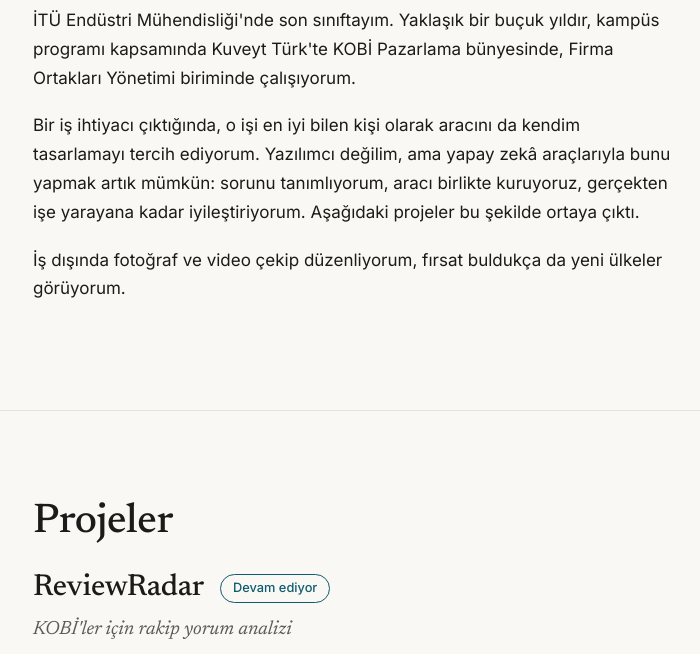
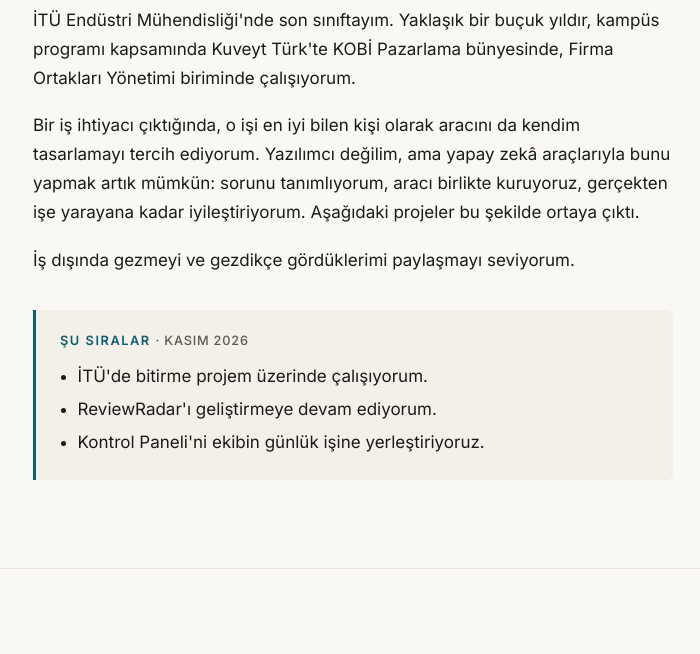
Before and after one commit to yskirca1/yskirca1.github.io, a plain HTML site: page index.html in a window 1280 px wide. Shown: the part 647-1301 px from the top of the page, without its empty margins (287-987 px from the left). Drawn offline with Linux system fonts and the light colour scheme.

Commit message:
Paylaşım görseli, 404 sayfası, Cloudflare ziyaretçi sayacı, Şu sıralar kutusu; Hakkımda cümlesi
Co-Authored-By: Claude Opus 5.5 <noreply@anthropic.com>

```diff
--- a/index.html
+++ b/index.html
@@ -9,7 +9,14 @@
   <meta property="og:description" content="Hâlâ öğreniyorum. / Still learning.">
   <meta property="og:type" content="website">
   <meta property="og:url" content="https://yusufselimkirca.com/">
-  <meta property="og:image" content="https://yusufselimkirca.com/img/profil.webp">
+  <meta property="og:site_name" content="Yusuf Selim Kırca">
+  <meta property="og:locale" content="tr_TR">
+  <meta property="og:locale:alternate" content="en_US">
+  <meta property="og:image" content="https://yusufselimkirca.com/img/paylasim.jpg">
+  <meta property="og:image:width" content="1200">
+  <meta property="og:image:height" content="630">
+  <meta property="og:image:alt" content="Yusuf Selim Kırca · Hâlâ öğreniyorum.">
+  <meta name="twitter:card" content="summary_large_image">
   <link rel="canonical" href="https://yusufselimkirca.com/">
 
   <!-- Arama motorları için kişi bilgisi (Google bu sayfanın kime ait olduğunu buradan anlar) -->
@@ -154,6 +161,11 @@
     .sayac b { font-family: var(--serif); font-weight: 500; font-size: 4rem; line-height: 1; color: var(--vurgu); }
     .sayac span { font-size: 1.15rem; color: var(--ikincil); }
     .duraklar { margin: 0 0 1.75rem; }
+    .su-siralar { margin-top: 2.25rem; padding: 1.25rem 1.5rem; border-left: 3px solid var(--vurgu); background: #F3F0EA; border-radius: 0 6px 6px 0; }
+    .su-siralar .bolum-etiket { margin-bottom: 0.6rem; }
+    .su-siralar-tarih { color: var(--ikincil); font-weight: 500; letter-spacing: 0.06em; }
+    .su-siralar ul { margin: 0; padding-left: 1.1rem; }
+    .su-siralar li { margin: 0.25rem 0; }
     .duraklar-etiket { color: var(--ikincil); }
     .durak-liste { list-style: none; margin: 0.3rem 0 0; padding: 0; }
     .durak-liste li { position: relative; padding: 0.15rem 0; }
@@ -323,6 +335,12 @@
       <p data-m="hakkimda1"></p>
       <p data-m="hakkimda2"></p>
       <p data-m="hakkimda3"></p>
+
+      <!-- Şu sıralar: listeyi betiğin üstündeki SU_SIRALAR'dan güncelle -->
+      <div class="su-siralar">
+        <p class="bolum-etiket"><span data-m="suSiralar"></span> <span class="su-siralar-tarih" id="suSiralarTarih"></span></p>
+        <ul id="suSiralarListe"></ul>
+      </div>
     </div>
   </section>
 
@@ -497,6 +515,15 @@ const ULKE_ADLARI = {
 };
 
 // Son duraklar. tarihler: "YIL-AY". Ay adları dile göre kendiliğinden yazılır.
+// Şu sıralar: Hakkımda'nın altında görünen kısa liste. Ayda bir güncellemek yeter.
+// tarih: "YIL-AY" (ay adı dile göre kendiliğinden yazılır)
+const SU_SIRALAR_TARIH = "2026-11";
+const SU_SIRALAR = [
+  { tr: "İTÜ'de bitirme projem üzerinde çalışıyorum.", en: "Working on my graduation project at ITU." },
+  { tr: "ReviewRadar'ı geliştirmeye devam ediyorum.", en: "Continuing to develop ReviewRadar." },
+  { tr: "Kontrol Paneli'ni ekibin günlük işine yerleştiriyoruz.", en: "Rolling the dashboard out into the team's daily work." }
+];
+
 const SON_DURAKLAR = [
   { ulke: "JP", tarihler: ["2026-01", "2026-07"], sehirler: { tr: "Tokyo, Osaka, Kyoto", en: "Tokyo, Osaka, Kyoto" } },
   { ulke: "MU", tarihler: ["2025-07"] },
@@ -657,9 +684,10 @@ const METINLER = {
     imza: "Hâlâ öğreniyorum.",
 
     hakkimdaBaslik: "Merhaba, ben Yusuf.",
+    suSiralar: "Şu sıralar",
     hakkimda1: "İTÜ Endüstri Mühendisliği'nde son sınıftayım. Yaklaşık bir buçuk yıldır, kampüs programı kapsamında Kuveyt Türk'te KOBİ Pazarlama bünyesinde, Firma Ortakları Yönetimi biriminde çalışıyorum.",
     hakkimda2: "Bir iş ihtiyacı çıktığında, o işi en iyi bilen kişi olarak aracını da kendim tasarlamayı tercih ediyorum. Yazılımcı değilim, ama yapay zekâ araçlarıyla bunu yapmak artık mümkün: sorunu tanımlıyorum, aracı birlikte kuruyoruz, gerçekten işe yarayana kadar iyileştiriyorum. Aşağıdaki projeler bu şekilde ortaya çıktı.",
-    hakkimda3: "İş dışında fotoğraf ve video çekip düzenliyorum, fırsat buldukça da yeni ülkeler görüyorum.",
+    hakkimda3: "İş dışında gezmeyi ve gezdikçe gördüklerimi paylaşmayı seviyorum.",
 
     sorun: "Sorun", neYaptim: "Ne yaptım", neYaptik: "Ne yaptık", sonuc: "Sonuç",
 
@@ -709,9 +737,10 @@ const METINLER = {
     imza: "Still learning.",
 
     hakkimdaBaslik: "Hi, I'm Yusuf.",
+    suSiralar: "Right now",
     hakkimda1: "I'm a final-year Industrial Engineering student at ITU. For about a year and a half, through a campus programme, I've been working at Kuveyt Türk in SME Marketing, within the Business Partners Management unit.",
     hakkimda2: "When a business need comes up, I prefer to design the tool myself, as the person who knows the work best. I'm not a software developer, but AI tools now make this possible: I define the problem, we build the tool together, and I keep refining it until it actually works. The projects below came about this way.",
-    hakkimda3: "Outside work, I shoot and edit photos and videos, and I visit new countries whenever I get the chance.",
+    hakkimda3: "Outside work, I love to travel and to share what I see along the way.",
 
     sorun: "Problem", neYaptim: "What I did", neYaptik: "What we did", sonuc: "Result",
 
@@ -769,6 +798,7 @@ function metinleriYaz() {
   document.querySelectorAll(".dil button").forEach(b => b.setAttribute("aria-pressed", b.dataset.dil === dil));
   document.getElementById("haritaBaslik").textContent = m("haritaBaslik");
   duraklariYaz();
+  suSiralariYaz();
   ulkeListesiniYaz();
   seridiYaz();
   if (ulkePanel.open) paneliYaz();
@@ -821,6 +851,14 @@ function tarihYaz(tarihler) {
   const yillar = tarihler.map(t => t.slice(0, 4));
   if (yillar.every(y => y === yillar[0])) return tarihler.map(ayAdi).join(" & ") + " " + yillar[0];
   return tarihler.map(t => ayAdi(t) + " " + t.slice(0, 4)).join(" & ");
+}
+
+function suSiralariYaz() {
+  const liste = document.getElementById("suSiralarListe");
+  liste.innerHTML = "";
+  SU_SIRALAR.forEach(x => { const li = document.createElement("li"); li.textContent = x[dil]; liste.append(li); });
+  const ay = new Intl.DateTimeFormat(dil, { month: "long", year: "numeric" }).format(new Date(SU_SIRALAR_TARIH + "-15"));
+  document.getElementById("suSiralarTarih").textContent = "· " + ay;
 }
 
 function duraklariYaz() {
@@ -1239,5 +1277,8 @@ window.addEventListener("hashchange", sayfayiGoster);
 metinleriYaz();
 sayfayiGoster();
 </script>
+
+<!-- Ziyaretçi sayacı: Cloudflare Web Analytics (çerez kullanmaz, kişiyi izlemez; sonuçlar Cloudflare panelinde) -->
+<script defer src="https://static.cloudflareinsights.com/beacon.min.js" data-cf-beacon='{"token": "6826d7dd5a68458283f2d2ac217636ae"}'></script>
 </body>
 </html>
```
Also changed, not shown: 404.html (added, +38 -0 lines), img/paylasim.jpg (added).
